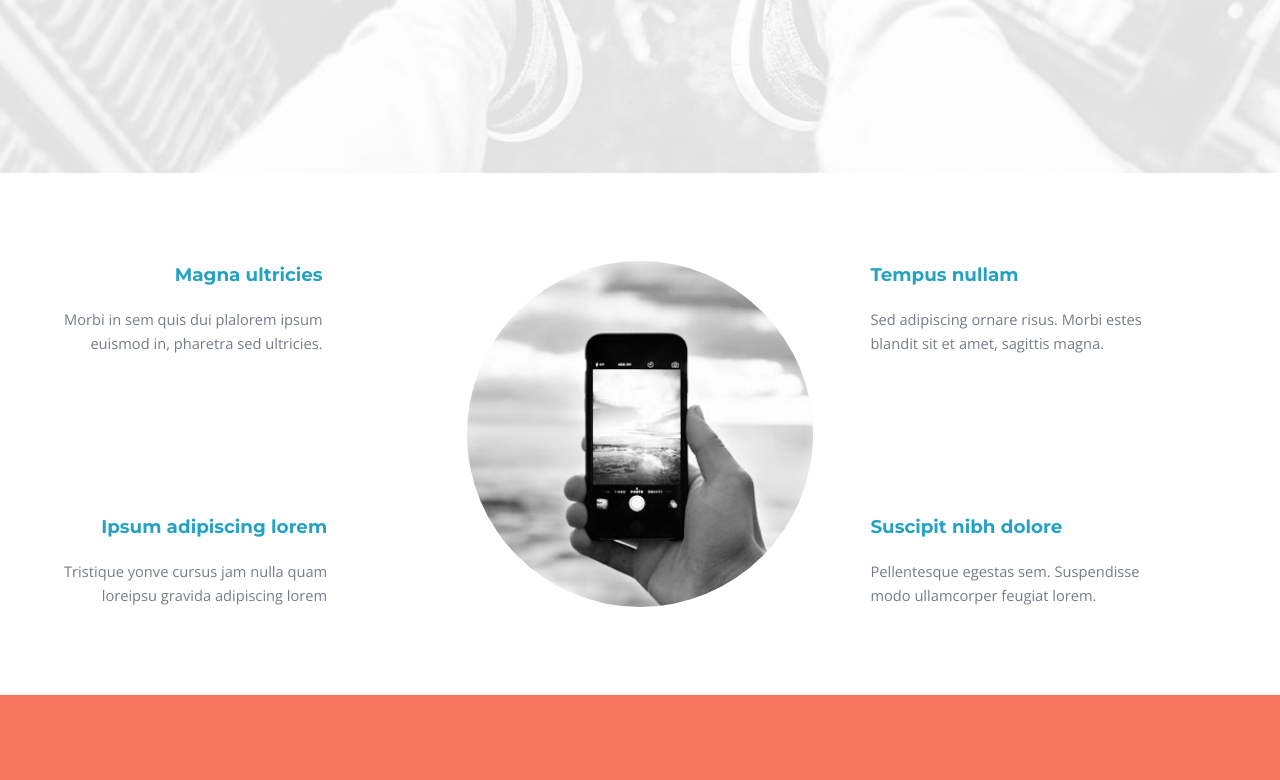
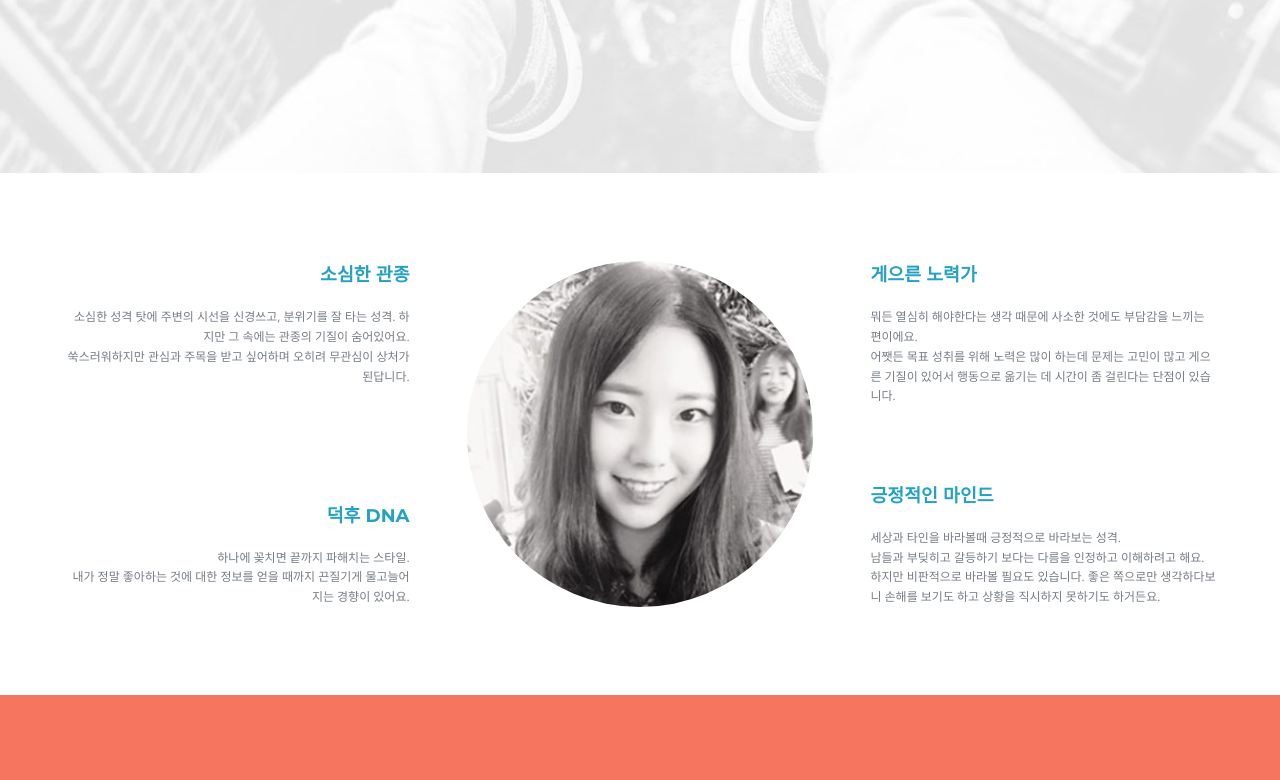
Before and after one commit to cocogoodjob/cocogoodjob.github.io, a plain HTML site: page index.html in a window 1280 px wide. Shown: the part 569-1349 px from the top of the page. Drawn offline with nearby package versions, Linux system fonts and the light colour scheme.

Commit message:
changed charcter contents

```diff
--- a/index.html
+++ b/index.html
@@ -56,25 +56,26 @@
 				<div class="inner flex flex-3">
 					<div class="flex-item left">
 						<div>
-							<h3>Magna ultricies</h3>
-							<p>Morbi in sem quis dui plalorem ipsum<br /> euismod in, pharetra sed ultricies.</p>
+							<h3>소심한 관종</h3>
+							<p style="font-size:12px;">소심한 성격 탓에 주변의 시선을 신경쓰고, 분위기를 잘 타는 성격. 하지만 그 속에는 관종의 기질이 숨어있어요.
+								<br/>쑥스러워하지만 관심과 주목을 받고 싶어하며 오히려 무관심이 상처가 된답니다.</p>
 						</div>
 						<div>
-							<h3>Ipsum adipiscing lorem</h3>
-							<p>Tristique yonve cursus jam nulla quam<br /> loreipsu gravida adipiscing lorem</p>
+							<h3>덕후 DNA</h3>
+							<p style="font-size:12px;">하나에 꽂치면 끝까지 파해치는 스타일.<br/>내가 정말 좋아하는 것에 대한 정보를 얻을 때까지 끈질기게 물고늘어지는 경향이 있어요.</p>
 						</div>
 					</div>
 					<div class="flex-item image fit round">
-						<img src="images/pic01.jpg" alt="" />
+						<img src="images/self044.jpg" alt="" />
 					</div>
 					<div class="flex-item right">
 						<div>
-							<h3>Tempus nullam</h3>
-							<p>Sed adipiscing ornare risus. Morbi estes<br /> blandit sit et amet, sagittis magna.</p>
+							<h3>게으른 노력가</h3>
+							<p style="font-size:12px;">뭐든 열심히 해야한다는 생각 때문에 사소한 것에도 부담감을 느끼는 편이에요.<br/>어쨋든 목표 성취를 위해 노력은 많이 하는데 문제는 고민이 많고 게으른 기질이 있어서 행동으로 옮기는 데 시간이 좀 걸린다는 단점이 있습니다.</p>
 						</div>
 						<div>
-							<h3>Suscipit nibh dolore</h3>
-							<p>Pellentesque egestas sem. Suspendisse<br /> modo ullamcorper feugiat lorem.</p>
+							<h3>긍정적인 마인드</h3>
+							<p style="font-size:12px;">세상과 타인을 바라볼때 긍정적으로 바라보는 성격.<br/>남들과 부딪히고 갈등하기 보다는 다름을 인정하고 이해하려고 해요. 하지만 비판적으로 바라볼 필요도 있습니다. 좋은 쪽으로만 생각하다보니 손해를 보기도 하고 상황을 직시하지 못하기도 하거든요.</p>
 						</div>
 					</div>
 				</div>
```
Also changed, not shown: images/self01.jpg (added), images/self02.jpg (added), images/self03.jpg (added), images/self04.jpg (added), images/self044.jpg (added).
